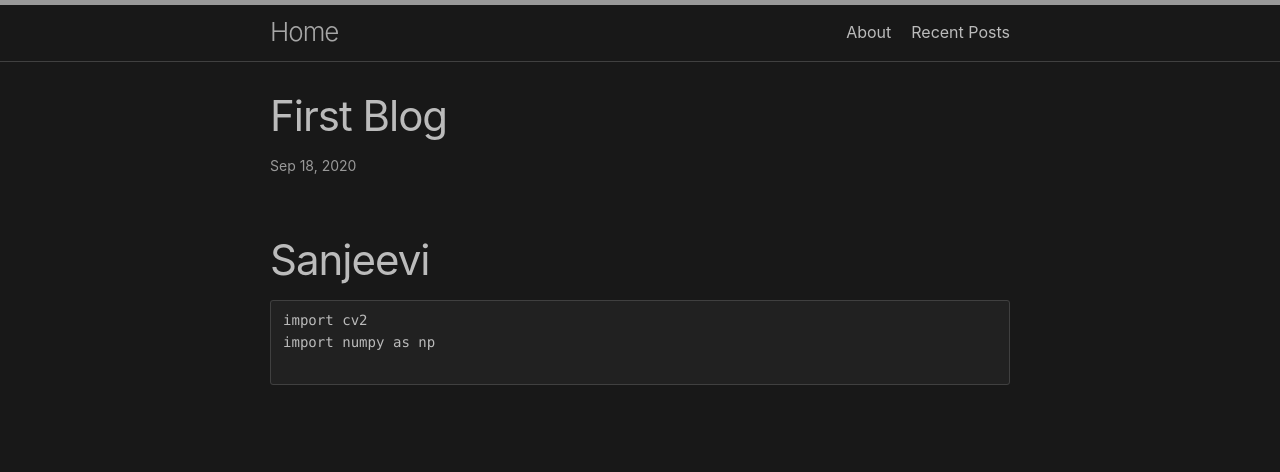
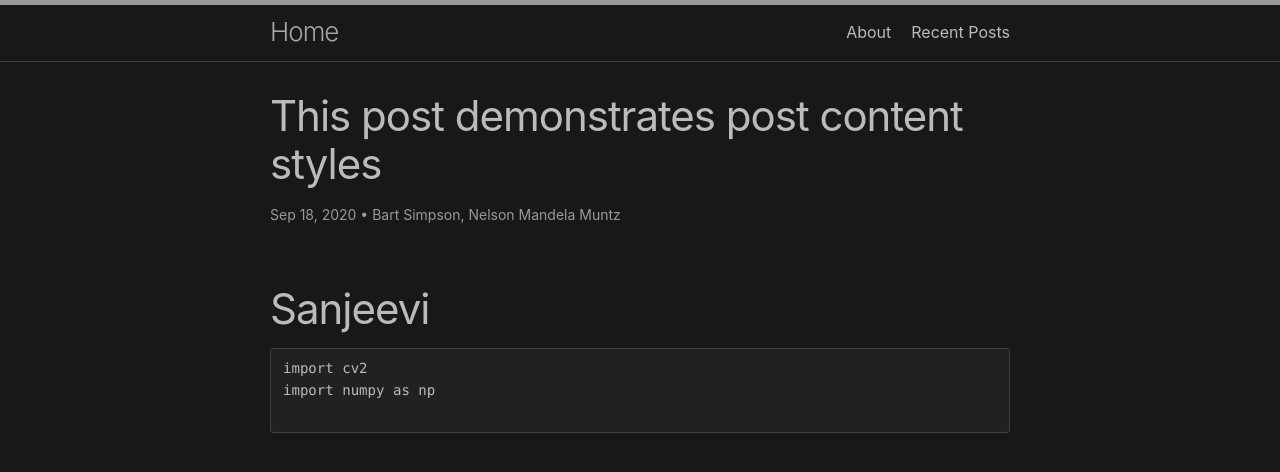
Before and after one commit to Sanjuvi/sanjeevi, a Jekyll site: the page built from _posts/2020-09-18-First-blog.md, in a window 1280 px wide. Shown: the top 472 px of the page. Built offline with Jekyll 4.4.1, drawn with Linux system fonts in a browser that asks for light colours; our own code applies the rules of GitHub Pages for plain Markdown files.

Commit message:
Update 2020-09-18-First-blog.md

````diff
--- a/_posts/2020-09-18-First-blog.md
+++ b/_posts/2020-09-18-First-blog.md
@@ -1,5 +1,11 @@
 ---
-description: 'This is about to learn opencv'
+layout: post
+title: "This post demonstrates post content styles"
+categories: junk
+author:
+- Bart Simpson
+- Nelson Mandela Muntz
+meta: "Springfield"
 ---
 # Sanjeevi
 ```
````
